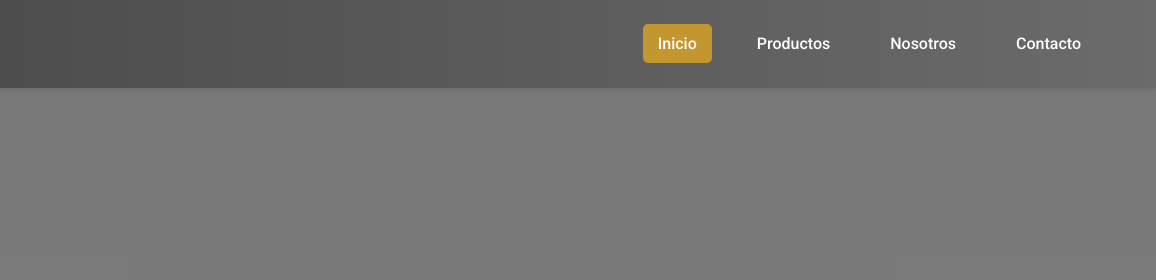
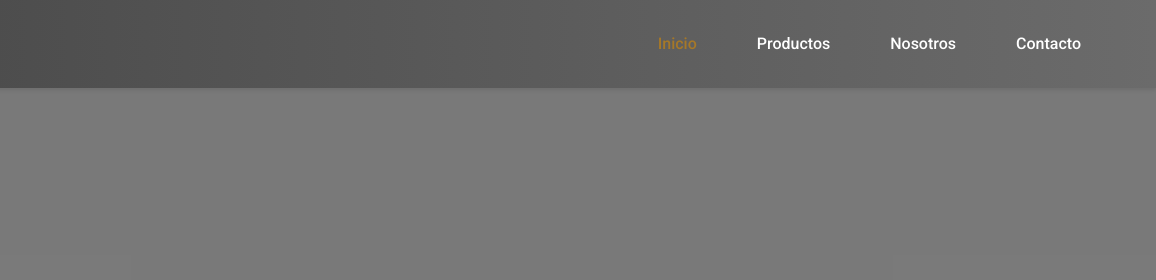
Before and after one commit to yaelo58/logistycmx, a plain HTML site: page index.html in a window 1280 px wide. Shown: the top 280 px of the page, 124-1280 px from the left. Drawn offline with Linux system fonts and the light colour scheme.

Commit message:
Se mofifico el efecto en los elementos del menú

```diff
--- a/css/styles.css
+++ b/css/styles.css
@@ -93,17 +93,18 @@ header .container {
     font-weight: 500;
     padding: 10px 15px;
     border-radius: 5px;
-    transition: background 0.3s ease, color 0.3s ease, transform 0.3s ease;
+    transition: color 0.3s ease, transform 0.3s ease; /* Eliminado background de la transición */
 }
 
+/* Resaltar solo el texto en hover y activo */
 .navigation .menu a:hover,
 .navigation .menu a.active {
-    background: rgba(255, 255, 255, 0.2);
+    background: none; /* Elimina el fondo */
+    color: var(--color-hover); /* Cambia el color del texto */
+    /* Opcional: Añadir subrayado */
+    /* text-decoration: underline; */
 }
 
-.navigation .menu a.active {
-    background: var(--color-primario);
-}
 
 @media (max-width: 768px) {
     .menu-toggle {
```
